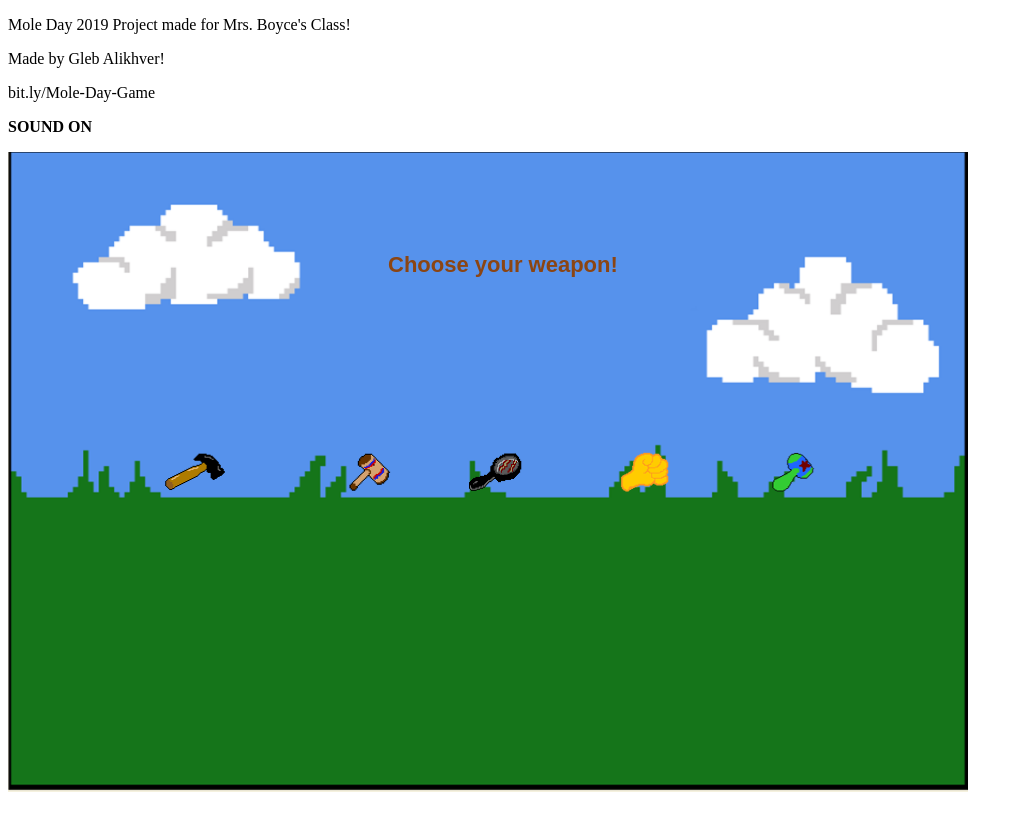
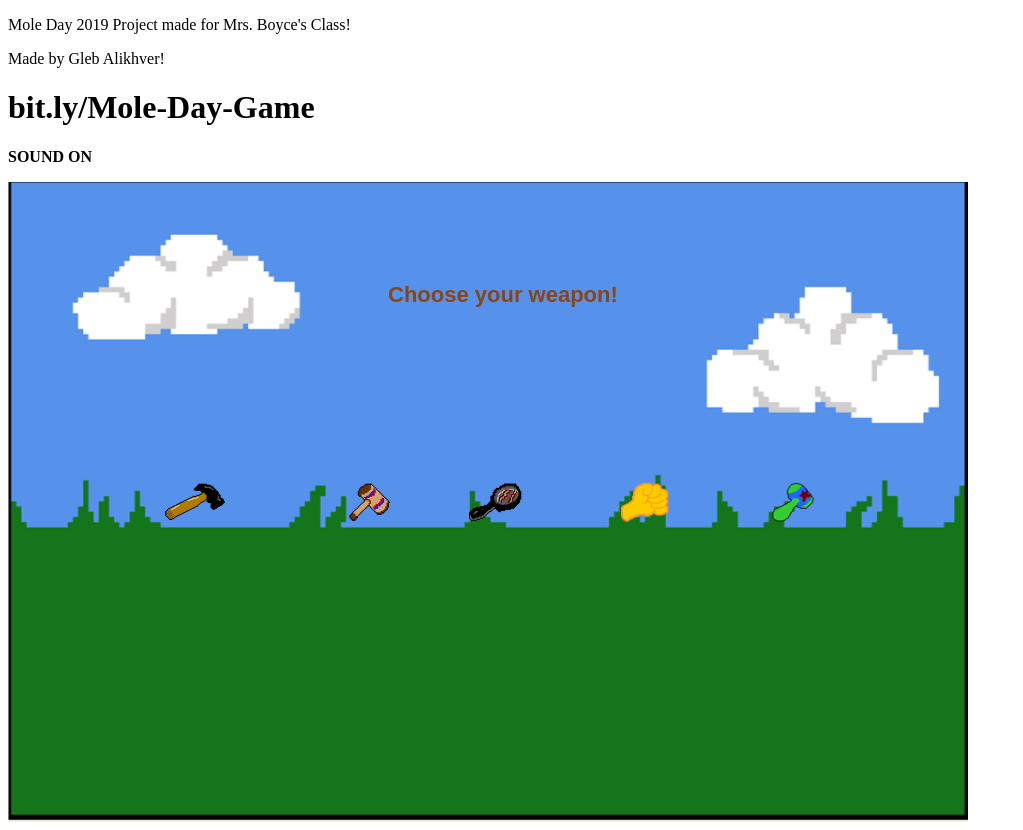
Before and after one commit to GlebSoftware/Whack-A-Mole, a plain HTML site: page WAM-JS-Phaser/index.html in a window 1280 px wide. Shown: the whole page, without its empty margins (0-1023 px from the left). Before the commit the page ends 800 px from the top, so only its background shows below. Drawn offline with Linux system fonts and the light colour scheme; no server answers; animation ran at ten frames a second.

Commit message:
Update index.html

```diff
--- a/WAM-JS-Phaser/index.html
+++ b/WAM-JS-Phaser/index.html
@@ -13,7 +13,9 @@
     <body>
         <p>Mole Day 2019 Project made for Mrs. Boyce's Class!</p>
         <p>Made by Gleb Alikhver!</p>
-        <p>bit.ly/Mole-Day-Game</p>
+        </ br>
+        <h1>bit.ly/Mole-Day-Game</h1>
+        </ br>
         <p><strong>SOUND ON</strong></p>
     </body>
 </html>
```
